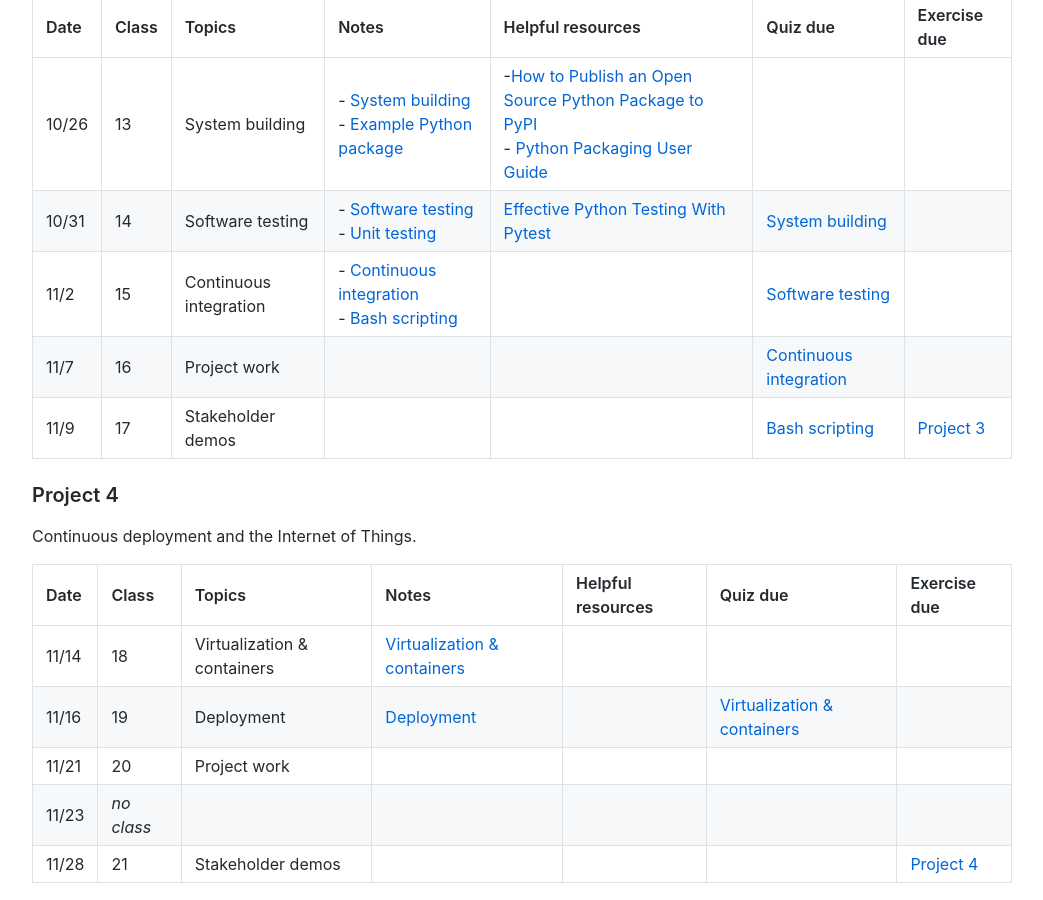
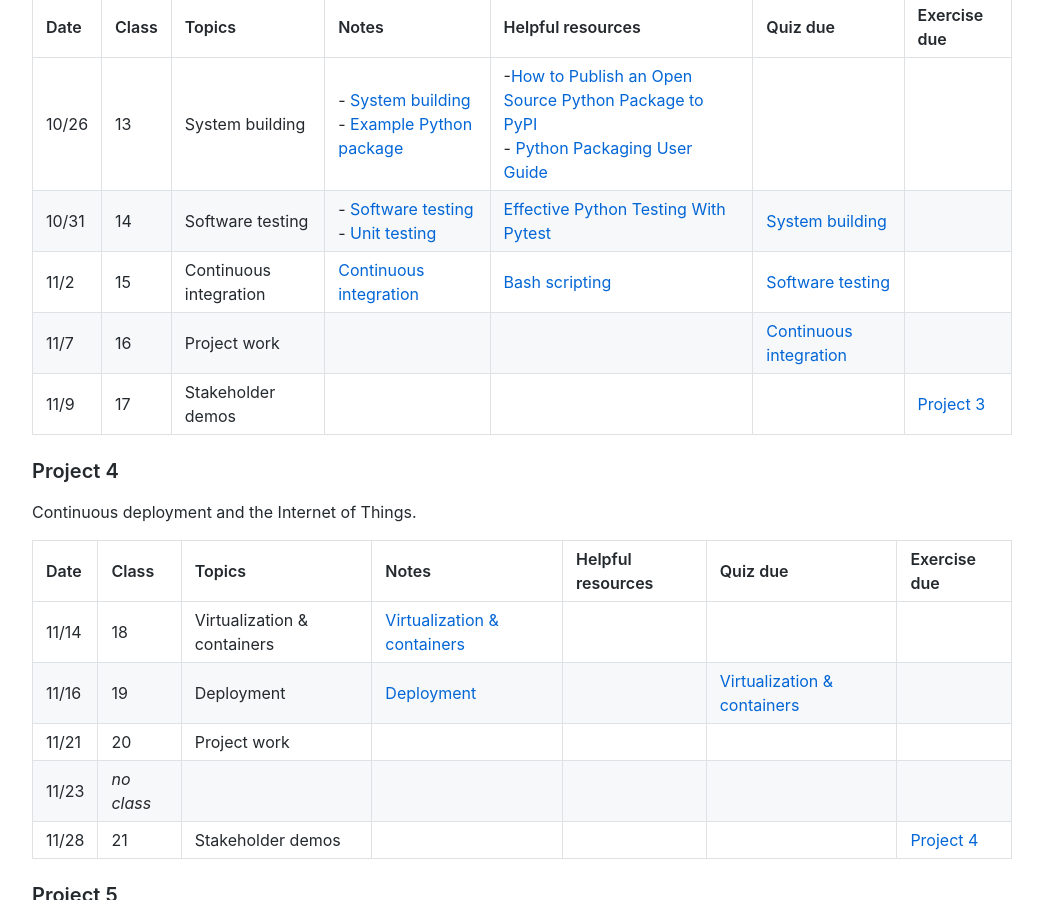
Before and after one commit to nyu-software-engineering/course-materials, a Jekyll site: the page built from content/schedule.md, in a window 1280 px wide and 900 px high, scrolled down 2059 px. Shown: the whole window, without its empty margins (118-1161 px from the left). Built offline with Jekyll 4.4.1, drawn with Linux system fonts in a browser that asks for light colours; comment, search, counter and statistics services are not loaded.

Commit message:
remove bash

```diff
--- a/content/schedule.md
+++ b/content/schedule.md
@@ -54,9 +54,9 @@ Build and test with continuous integration.
 | :---- | :---- | :--------------------- | :------------------------------------------------------------------------------------------------------------------------------------------- | :------------------------------------------------------------------------------------------------------------------------------------------------------------------------------------------ | :------------------------------------------------------------ | :--------------------------------------------------- |
 | 10/26 | 13    | System building        | - [System building](slides/build-tools/)<br />- [Example Python package](https://github.com/nyu-software-engineering/python-package-example) | -[How to Publish an Open Source Python Package to PyPI](https://realpython.com/pypi-publish-python-package/) <br />- [Python Packaging User Guide](https://packaging.python.org/en/latest/) |                                                               |                                                      |
 | 10/31 | 14    | Software testing       | - [Software testing](slides/software-testing/)<br />- [Unit testing](slides/unit-testing/)                                                   | [Effective Python Testing With Pytest](https://realpython.com/pytest-python-testing/)                                                                                                       | [System building](https://forms.gle/51GgAbQKataSXc168)        |                                                      |
-| 11/2  | 15    | Continuous integration | - [Continuous integration](slides/continuous-integration/)<br />- [Bash scripting](slides/bash-scripting/)                                   |                                                                                                                                                                                             | [Software testing](https://forms.gle/4ig1SNfzYK3mTiaG9)       |                                                      |
+| 11/2  | 15    | Continuous integration | [Continuous integration](slides/continuous-integration/)                                                                                     | [Bash scripting](slides/bash-scripting/)                                                                                                                                                    | [Software testing](https://forms.gle/4ig1SNfzYK3mTiaG9)       |                                                      |
 | 11/7  | 16    | Project work           |                                                                                                                                              |                                                                                                                                                                                             | [Continuous integration](https://forms.gle/tzo8E3ok1xmUWwSZ7) |                                                      |
-| 11/9  | 17    | Stakeholder demos      |                                                                                                                                              |                                                                                                                                                                                             | [Bash scripting](https://forms.gle/bVL3FrwtuFkHuS8w7)         | [Project 3](https://classroom.github.com/a/uLyrYwcM) |
+| 11/9  | 17    | Stakeholder demos      |                                                                                                                                              |                                                                                                                                                                                             |                                                               | [Project 3](https://classroom.github.com/a/uLyrYwcM) |
 
 ### Project 4
 
```
